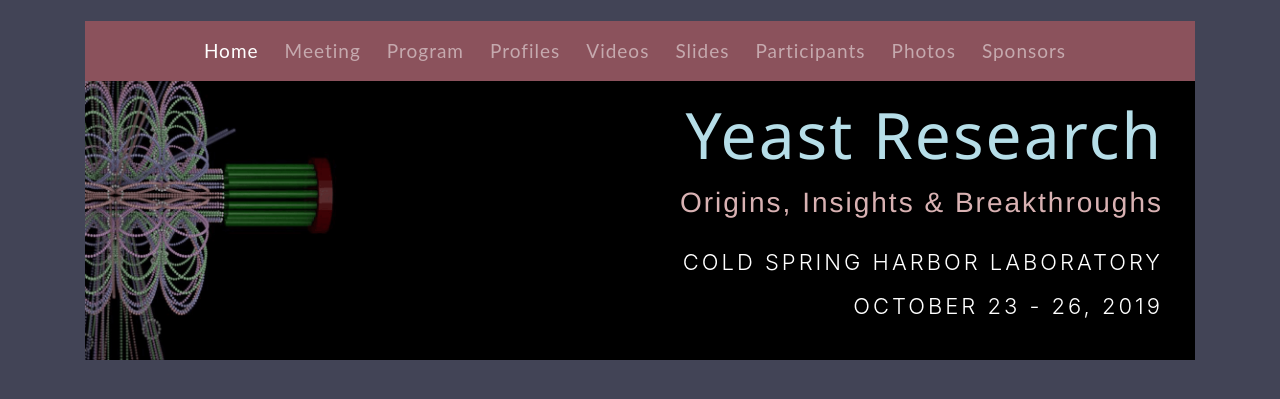
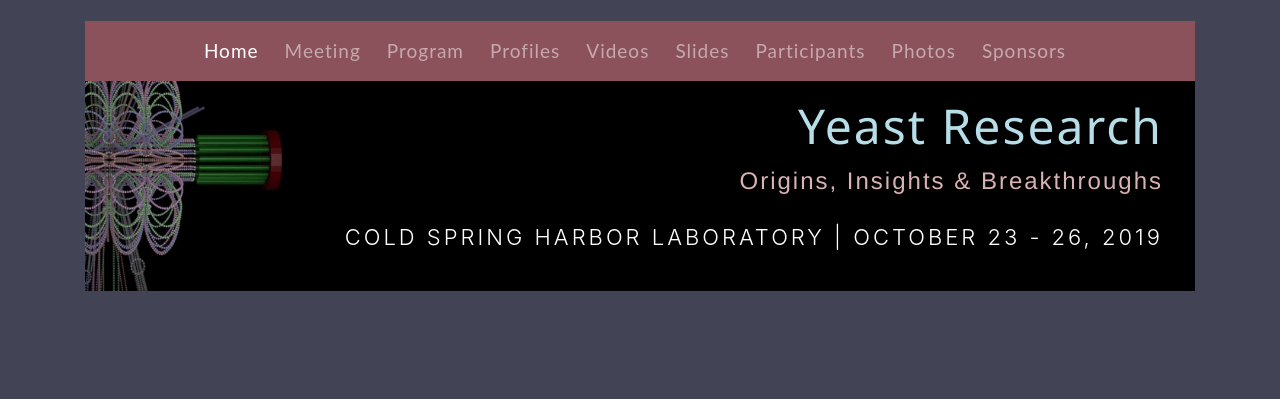
Before and after one commit to lbearson/lbearson.github.io, a plain HTML site: page banner.html in a window 1280 px wide. Shown: the part 83-482 px from the top of the page. Drawn offline with Linux system fonts and the light colour scheme.

Commit message:
banner css

```diff
--- a/banner.html
+++ b/banner.html
@@ -79,10 +79,10 @@
 
         <section class="banner-yeast-title">
 
-              <h1 id="header">Yeast Research</h1>
-            <p id="subhead">Origins, Insights &amp; Breakthroughs</p>
+              <h1 id="banner-header">Yeast Research</h1>
+            <p id="banner-subhead">Origins, Insights &amp; Breakthroughs</p>
 
-            <p class="location">COLD SPRING HARBOR LABORATORY<br>
+            <p class="location">COLD SPRING HARBOR LABORATORY  |
               OCTOBER 23 - 26, 2019</p>
 
         </section>
--- a/css/yeastmeeting.css
+++ b/css/yeastmeeting.css
@@ -113,10 +113,27 @@ letter-spacing: .2em;
     text-align: right;
 }
 
+#banner-header   {
+    color: #b6dee8;
+    font-family: Segoe, "Segoe UI", "DejaVu Sans", "Trebuchet MS", Verdana, sans-serif;
+    font-size: 3rem;
+    font-weight: 200;
+    letter-spacing: 2px;
+    text-align: right;
+}
+
 #subhead {
     font-family: Gotham, "Helvetica Neue", Helvetica, Arial, sans-serif;
     color: #d9b2b3;
     font-size: 28px;
+    font-weight: 400;
+    letter-spacing: 2px;
+}
+
+#banner-subhead {
+    font-family: Gotham, "Helvetica Neue", Helvetica, Arial, sans-serif;
+    color: #d9b2b3;
+    font-size: 24px;
     font-weight: 400;
     letter-spacing: 2px;
 }
```
